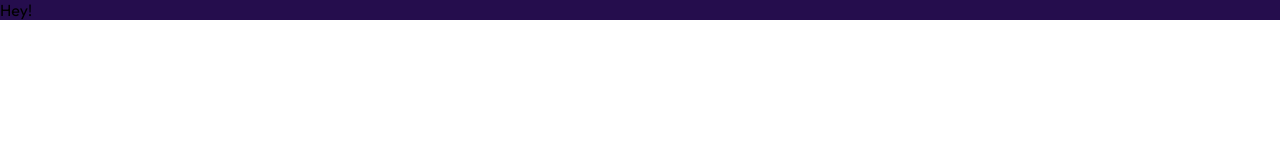
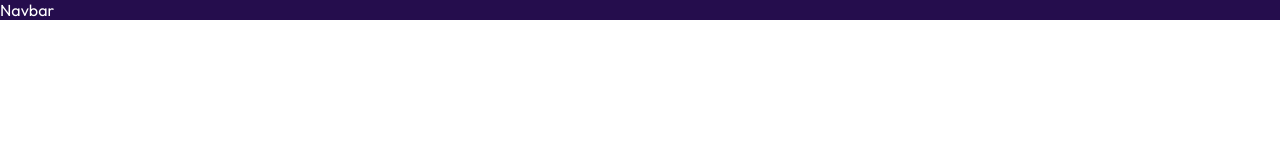
Before and after one commit to JacqueADev/portfolio-react, a React (Vite) app in the folder portfolio-com-react/: page / in a window 1280 px wide. Shown: the top 160 px of the page. Built offline with nearby package versions, Linux system fonts and the light colour scheme.

Commit message:
Iniciando criação da navbar

```diff
--- a/portfolio-com-react/src/App.jsx
+++ b/portfolio-com-react/src/App.jsx
@@ -1,7 +1,12 @@
 import styles from "./App.module.css";
+import { Navbar } from "./components/Navbar/Navbar";
 
 function App() {
-  return <div className={styles.App}>Hey!</div>;
+  return (
+  <div className={styles.App}>
+    <Navbar />
+  </div>
+  );
 }
 
 export default App;
--- a/portfolio-com-react/src/App.module.css
+++ b/portfolio-com-react/src/App.module.css
@@ -4,4 +4,6 @@
     background-color: var(--cor-escura);
     width: 100%;
     height: 100%;
+
+    color: var(--cor-texto-areas-escuras);
 }
--- /dev/null
+++ b/portfolio-com-react/src/components/Navbar/Navbar.jsx
@@ -0,0 +1,6 @@
+import React from 'react';
+
+export const Navbar = () => {
+  return <div>Navbar</div>;
+
+};
--- a/portfolio-com-react/src/vars.css
+++ b/portfolio-com-react/src/vars.css
@@ -1,5 +1,6 @@
 :root{
-    --cor-texto:#000000;
+    --cor-texto-areas-claras:#000000;
+    --cor-texto-areas-escuras: #ffffff;
     --cor-fundo: #5c20b6;
     --cor-complementar: #470ca3;
     --cor-escura: #250d4d;
```
Also changed, not shown: portfolio-com-react/src/components/Navbar/Navbar.module.css (added).
